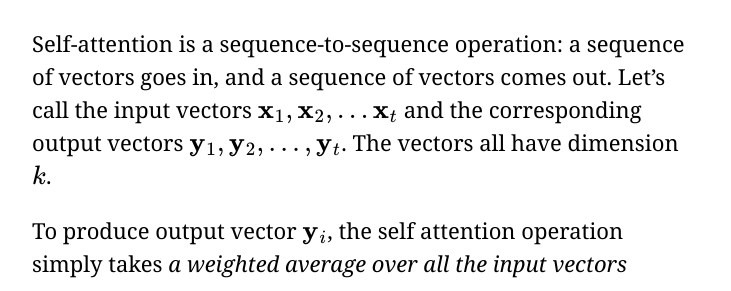
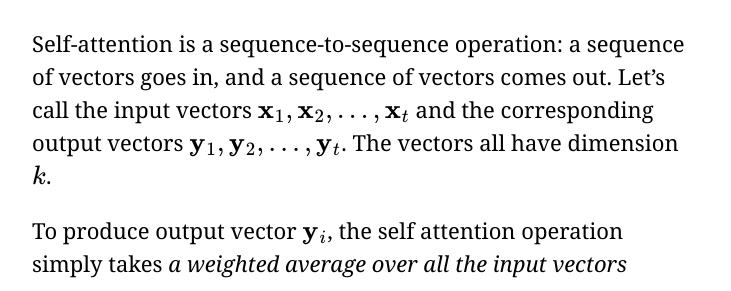
Before and after one commit to pbloem/peterbloem.nl, a Jekyll site: the page built from blog/transformers.md, in a window 1280 px wide and 900 px high, scrolled down 783 px. Shown: the part 171-462 px from the top of the window, without its empty margins (278-1009 px from the left). Built offline with Jekyll 4.4.1, drawn with Linux system fonts in a browser that asks for light colours; nearby versions of some CDN libraries; some web fonts are replaced; our own code applies the rules of GitHub Pages for plain Markdown files; formulas are drawn with MathJax 3.

Commit message:
missing comma

```diff
--- a/blog/transformers.md
+++ b/blog/transformers.md
@@ -31,7 +31,7 @@ The fundamental operation of any transformer architecture is the _self-attention
 We'll explain where the name "self-attention" comes from later. For now, don't read too much in to it.
 </aside>
 
-Self-attention is a sequence-to-sequence operation: a sequence of vectors goes in, and a sequence of vectors comes out. Let's call the input vectors \\(\x_1, \x_2, \ldots \x_t\\) and the corresponding output vectors \\(\y_1, \y_2, \ldots, \y_t\\). The vectors all have dimension \\(k\\).
+Self-attention is a sequence-to-sequence operation: a sequence of vectors goes in, and a sequence of vectors comes out. Let's call the input vectors \\(\x_1, \x_2, \ldots, \x_t\\) and the corresponding output vectors \\(\y_1, \y_2, \ldots, \y_t\\). The vectors all have dimension \\(k\\).
 
 To produce output vector \\(\y_\rc{i}\\), the self attention operation simply takes <em>a weighted average over all the input vectors</em>
 <p>$$
```
